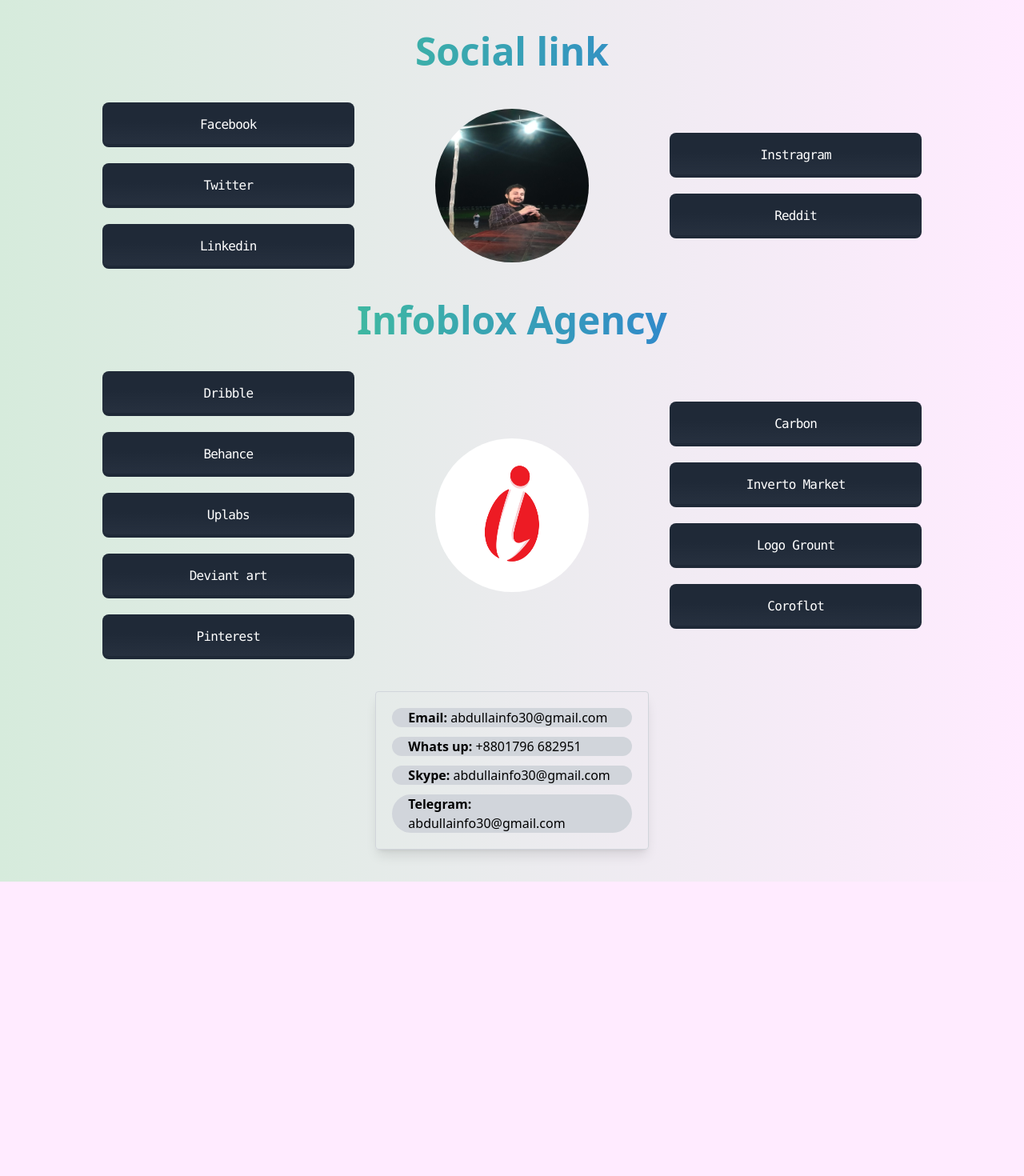
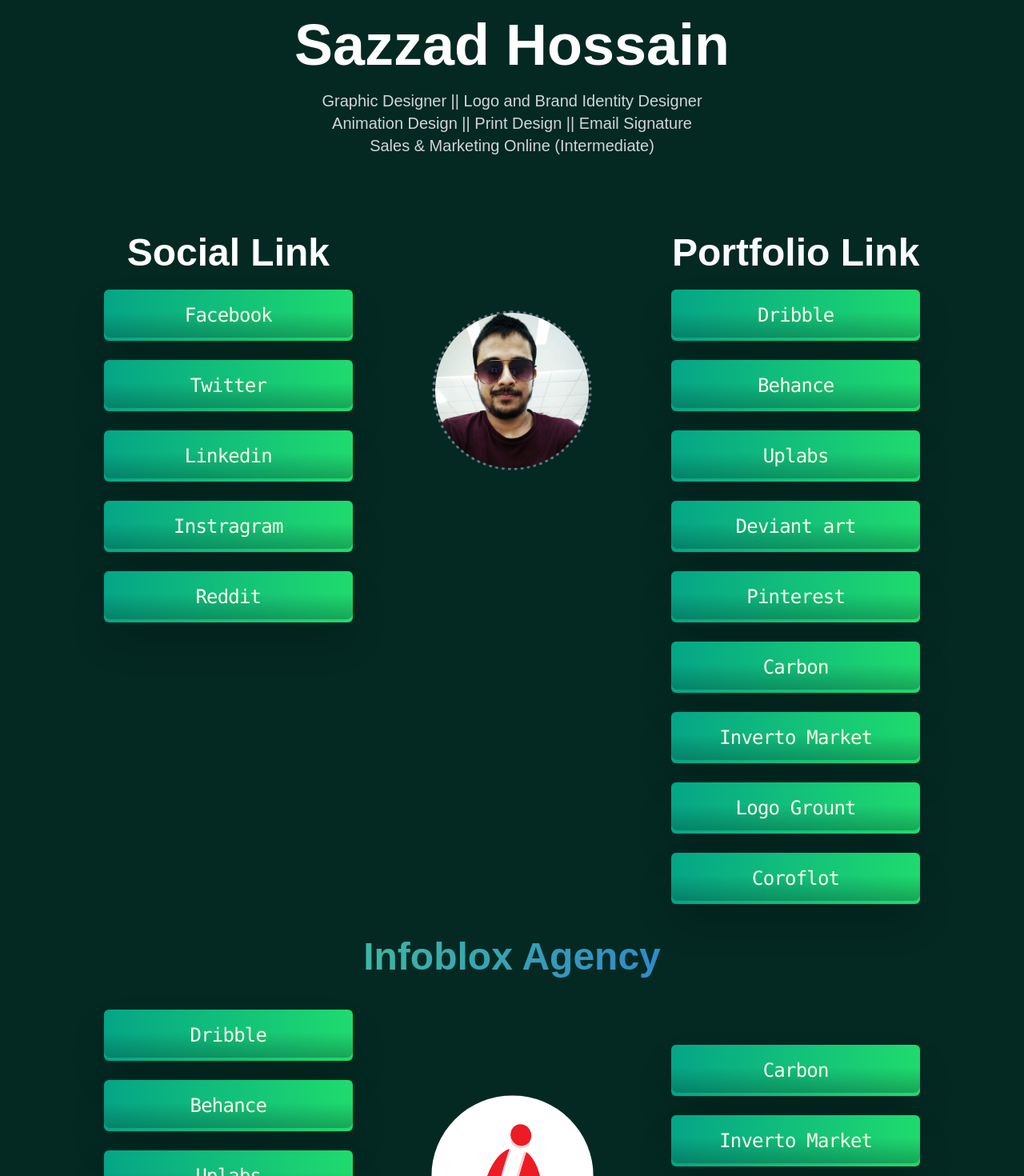
Before and after one commit to masudwebdeveloper/personal-link, a Next.js app: page / in a window 1280 px wide. Shown: the top 1470 px of the page at 80% size. Before the commit the page ends 1102 px from the top, so only its background shows below. Built offline with nearby package versions, Linux system fonts and the light colour scheme.

Commit message:
home page 50% done

```diff
--- a/src/components/button/Button.jsx
+++ b/src/components/button/Button.jsx
@@ -1,17 +1,16 @@
 import Link from "next/link";
-import styles from "./Button.module.css";
 
 export const Button = ({ onClick, text, href = "#" }) => {
   return (
-    <div className="">
+    <div className="shadow-inner">
       <Link
         href={href}
         onClick={onClick}
-        class="relative inline-flex items-center justify-center w-full px-10 py-4 overflow-hidden font-mono font-medium tracking-tighter text-white bg-gray-800 rounded-lg group"
+        class="relative inline-flex items-center justify-center w-full px-10 py-4 overflow-hidden font-mono font-medium tracking-tighter text-white bg-gradient-to-r from-[#05A587] to-[#1FDB6D] shadow-2xl rounded-lg group border-2 border-[#042922] hover:border-[#1FDB6D]"
       >
-        <span class="absolute w-0 h-0 transition-all duration-500 ease-out bg-green-500 group-hover:w-full group-hover:h-56"></span>
-        <span class="absolute inset-0 w-full h-full -mt-1 rounded-lg opacity-30 bg-gradient-to-b from-transparent via-transparent to-gray-700"></span>
-        <span class="relative">{text}</span>
+        <span class="absolute w-0 h-0 transition-all duration-500 ease-out bg-[#042922] group-hover:w-full group-hover:h-56"></span>
+        <span class="absolute inset-0 w-full h-full -mt-1 rounded-lg opacity-30 bg-gradient-to-b from-transparent via-transparent to-[#042922]"></span>
+        <span class="relative text-2xl text-yellow-50">{text}</span>
       </Link>
     </div>
   );
--- a/src/components/contact/Contact.jsx
+++ b/src/components/contact/Contact.jsx
@@ -1,20 +1,28 @@
+import WhatsAppLink from "../whatsup/Whatsup";
+
 const Contact = () => {
+  const phoneNumber = '01796682951';
+  const message = 'Hello, I am interested in your services.';
   return (
-    <div className="w-4/12 mx-auto border border-gray-300 shadow-lg p-5 rounded my-10">
+    <div className="w-4/12 mx-auto border border-green-400 shadow-lg p-5 rounded mb-10 mt-3 text-center">
       <div className="space-y-3">
-        <p className="bg-gray-300 px-5 rounded-full">
+        <p className="bg-gradient-to-r from-[#0a5749] to-[#05913f] text-white py-1 px-5 rounded-full">
           <strong>Email: </strong>
-          <span>abdullainfo30@gmail.com</span>
+          <span>sazzadanu857@gmail.com</span>
         </p>
-        <p className="bg-gray-300 px-5 rounded-full">
+        <p className="bg-gradient-to-r from-[#0a5749] to-[#05913f] text-white py-1 px-5 rounded-full">
+          <strong>Email: </strong>
+          <span>infoblox50@gmail.com</span>
+        </p>
+        <p className="bg-gradient-to-r from-[#0a5749] to-[#05913f] text-white py-1 px-5 rounded-full">
           <strong>Whats up: </strong>
-          <span>+8801796 682951</span>
+          <WhatsAppLink phoneNumber={phoneNumber} message={message} />
         </p>
-        <p className="bg-gray-300 px-5 rounded-full">
+        <p className="bg-gradient-to-r from-[#0a5749] to-[#05913f] text-white py-1 px-5 rounded-full">
           <strong>Skype: </strong>
           <span>abdullainfo30@gmail.com</span>
         </p>
-        <p className="bg-gray-300 px-5 rounded-full">
+        <p className="bg-gradient-to-r from-[#0a5749] to-[#05913f] text-white py-1 px-5 rounded-full">
           <strong>Telegram: </strong>
           <span>abdullainfo30@gmail.com</span>
         </p>
--- /dev/null
+++ b/src/components/whatsup/Whatsup.jsx
@@ -0,0 +1,14 @@
+import React from 'react';
+
+const WhatsAppLink = ({ phoneNumber, message }) => {
+  const encodedMessage = encodeURIComponent(message);
+  const whatsappURL = `https://api.whatsapp.com/send?phone=${phoneNumber}&text=${encodedMessage}`;
+
+  return (
+    <a href={whatsappURL} target="_blank" rel="noopener noreferrer">
+      Chat on WhatsApp
+    </a>
+  );
+};
+
+export default WhatsAppLink;
--- a/src/pages/index.js
+++ b/src/pages/index.js
@@ -8,30 +8,58 @@
     <>
       <Head>
         <title>My info</title>
-      <link rel="shortcut icon" href="/assets/images/favicon.ico" type="image/x-icon" />
+        <link
+          rel="shortcut icon"
+          href="/assets/images/favicon.ico"
+          type="image/x-icon"
+        />
       </Head>
       <main className="px-32">
-        <h1 className="text-center text-5xl font-bold bg-clip-text text-transparent bg-gradient-to-r py-10 from-green-400 to-blue-600">
-          Social link
+        <h1 className="text-center mt-5 text-7xl font-bold text-white">
+          Sazzad Hossain
         </h1>
-        <div className="flex justify-between items-center gap-10">
+        <p className="font-light text-xl mt-5 text-center w-[517px] mx-auto text-gray-300">
+          Graphic Designer || Logo and Brand Identity Designer Animation Design
+          || Print Design || Email Signature <br /> Sales & Marketing Online
+          (Intermediate)
+        </p>
+        <div className="flex justify-between gap-10 mt-24">
           <div className="flex flex-col gap-y-5 w-full">
+            <h1 className="text-center text-5xl font-bold text-white">
+              Social Link
+            </h1>
             <Button onClick={handleFacebook} text="Facebook" to="" />
             <Button onClick={handleFacebook} text="Twitter" to="" />
             <Button onClick={handleFacebook} text="Linkedin" to="" />
+            <Button onClick={handleFacebook} text="Instragram" to="" />
+            <Button onClick={handleFacebook} text="Reddit" to="" />
           </div>
-          <div className="w-full flex items-center justify-center">
+          <div className="w-full flex justify-center mt-24">
+            <div className="border-dotted border-4 border-gray-500 w-[200px] h-[200px] rounded-full flex items-center justify-center ">
+              <div className="w-[200px] h-[194px] rounded-full">
                 <Image
-              src="/assets/images/sajjad.jpg"
-              className="w-32 scale-150 h-32 rounded-full"
+                  src="/assets/images/sazzad.jpg"
+                  className="w-[200px] h-[194px] rounded-full animate-none"
                   alt=""
-              height={100}
+                  height={200}
                   width={200}
                 />
               </div>
+            </div>
+          </div>
           <div className="w-full flex flex-col  gap-y-5">
-            <Button onClick={handleFacebook} text="Instragram" to="" />
-            <Button onClick={handleFacebook} text="Reddit" to="" />
+            <h1 className="text-center text-5xl font-bold text-gray-50">
+              Portfolio Link
+            </h1>
+            <Button onClick={handleFacebook} text="Dribble" to="" />
+            <Button onClick={handleFacebook} text="Behance" to="" />
+            <Button onClick={handleFacebook} text="Uplabs" to="" />
+            <Button onClick={handleFacebook} text="Deviant art" to="" />
+            <Button onClick={handleFacebook} text="Pinterest" to="" />
+            <Button onClick={handleFacebook} text="Carbon" to="" />
+            <Button onClick={handleFacebook} text="Inverto Market" to="" />
+            <Button onClick={handleFacebook} text="Logo Grount" to="" />
+            <Button onClick={handleFacebook} text="Coroflot" to="" />
           </div>
         </div>
         <h1 className="text-center text-5xl font-bold bg-clip-text text-transparent bg-gradient-to-r py-10 from-green-400 to-blue-600">
@@ -48,7 +76,7 @@
           <div className="w-full flex items-center justify-center">
             <Image
               src="/assets/images/logo.jpg"
-              className="w-32 scale-150 h-32 rounded-full"
+              className="w-[135px] scale-150 h-[135px] rounded-full"
               alt=""
               height={100}
               width={200}
@@ -62,6 +90,7 @@
           </div>
         </div>
         <div>
+          <h1 className="text-4xl font-semibold text-white text-center">Contact Info</h1>
           <Contact />
         </div>
       </main>
--- a/src/styles/globals.css
+++ b/src/styles/globals.css
@@ -2,7 +2,8 @@
 @tailwind components;
 @tailwind utilities;
 
-:root {
+@import url("https://fonts.googleapis.com/css2?family=Fira+Code:wght@300;400;500;600;700&family=Poppins:ital,wght@0,100;0,200;0,300;0,400;0,500;0,600;0,700;1,100;1,200;1,300;1,400;1,500;1,600;1,700&display=swap");
+/* :root {
   --foreground-rgb: 0, 0, 0;
   --background-start-rgb: 214, 219, 220;
   --background-end-rgb: 255, 255, 255;
@@ -17,18 +18,13 @@
 }
 
 /* Light Mode */
-.light-mode {
+/* .light-mode {
   --foreground-rgb: 0, 0, 0;
   --background-start-rgb: 255, 235, 255;
   --background-end-rgb: 214, 235, 220;
-}
+} */
 
 body {
-  color: rgb(var(--foreground-rgb));
-  background: linear-gradient(
-      to left,
-      transparent,
-      rgb(var(--background-end-rgb))
-    )
-    rgb(var(--background-start-rgb));
+  font-family: "Poppins", sans-serif;
+  background-color: #042922;
 }
```
Also changed, not shown: public/assets/images/sajjad.jpg (deleted), public/assets/images/sazzad.jpg (added). Lines whose indentation alone changed are shown as unchanged.
